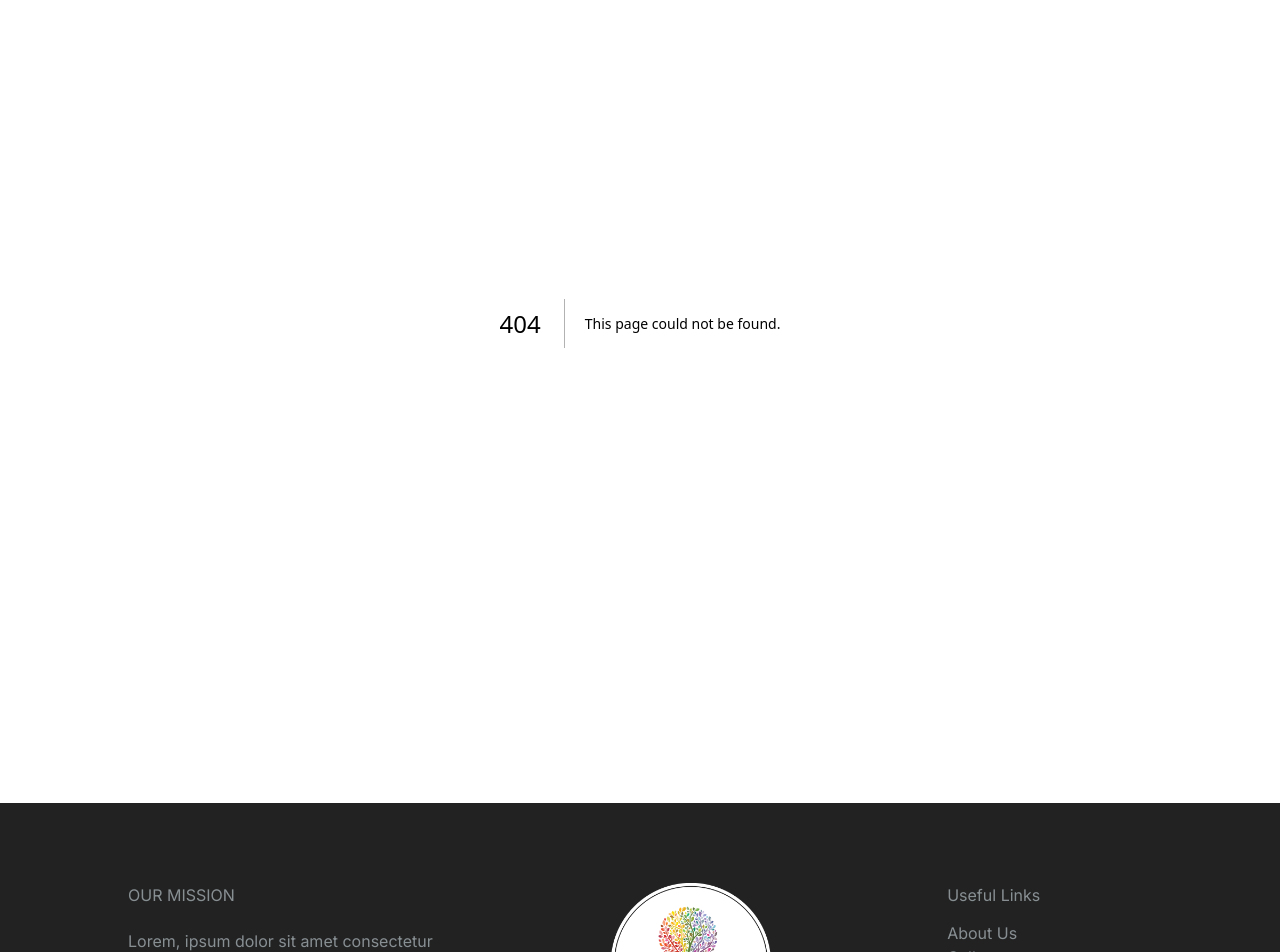
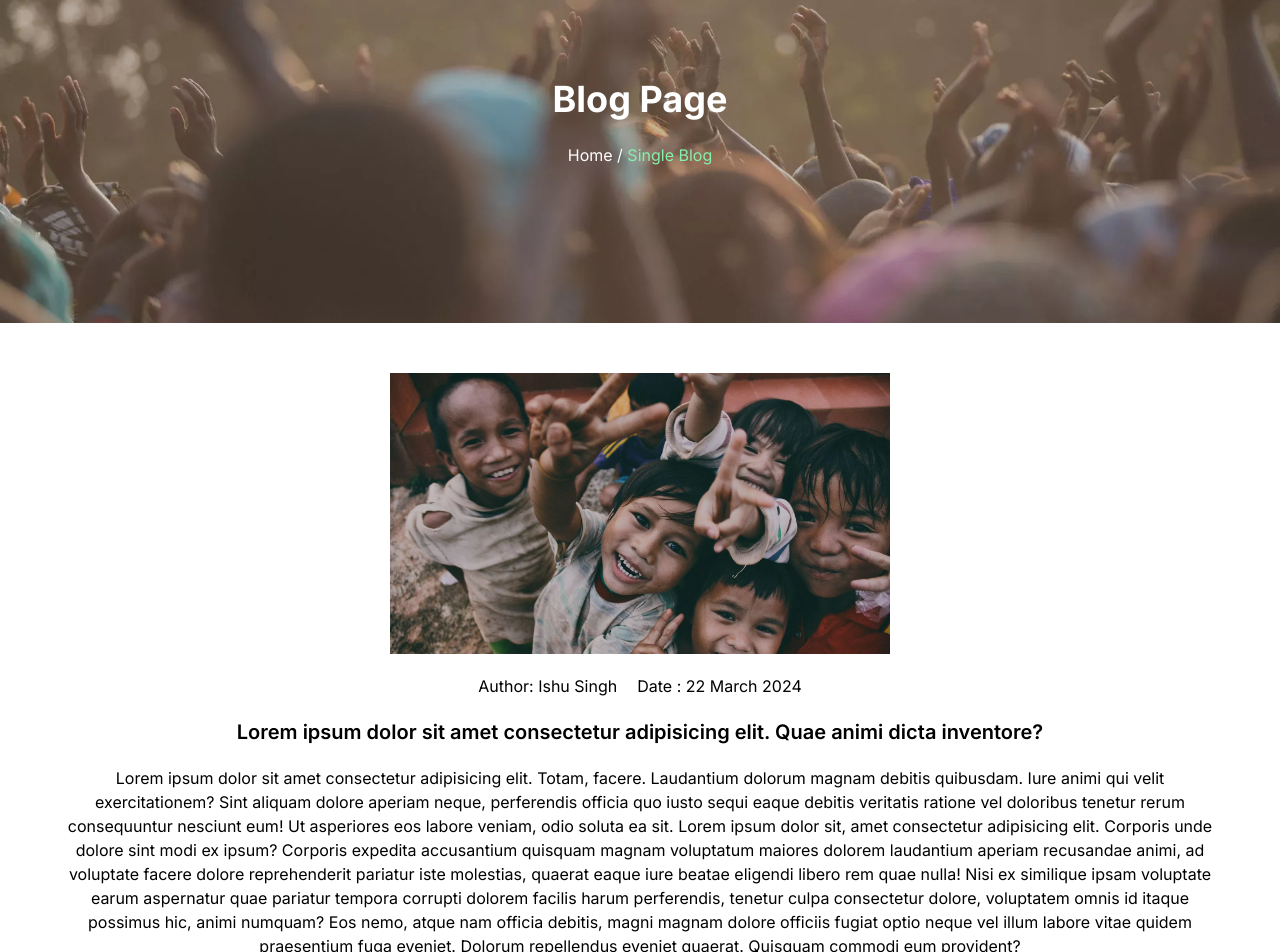
Before and after one commit to anurajkumar23/Asha-foundation, a Next.js app: page /blog/1 in a window 1280 px wide. Before the commit this address had no page. Shown: the part 173-1125 px from the top of the page. Built offline with nearby package versions, Linux system fonts and the light colour scheme.

Commit message:
blog-slug

```diff
--- /dev/null
+++ b/src/app/blog/[slug]/page.tsx
@@ -0,0 +1,75 @@
+import Image from "next/image";
+import Link from "next/link";
+import React from "react";
+import Work from "@/app/components/Home/works/work";
+
+export default function page() {
+  return (
+    <div>
+      <div>
+        <div className="relative ">
+          <Image
+            height={500}
+            width={500}
+            src="/images/background-2.jpg"
+            alt="Car Wash"
+            loading="lazy"
+            className="object-cover w-full h-[400px]"
+          />
+          <div className="absolute inset-0 flex items-center justify-center text-center">
+            <div>
+              <p className="text-white font-bold text-4xl">Blog Page </p>
+              <br />
+              <p className="text-white">
+                <Link href={"/"}>Home</Link> /{" "}
+                <span className="text-green-300">Single Blog</span>
+              </p>
+            </div>
+          </div>
+        </div>
+
+
+        <div className="pt-[50px] text-center">
+          <Image
+            height={500}
+            width={500}
+            src="/images/background-1.jpg"
+            alt="galery-01"
+            className="mx-auto "
+          />
+          <div className="flex justify-center mt-5">
+            <p className="mr-5">Author: Ishu Singh</p>
+            <p>Date : 22 March 2024</p>
+          </div>
+          <h2 className="mt-5 mb-5 hover:text-green-300 text-xl font-semibold">
+            Lorem ipsum dolor sit amet consectetur adipisicing elit. Quae animi
+            dicta inventore?
+          </h2>
+          <p className="mx-[5%] ">
+            Lorem ipsum dolor sit amet consectetur adipisicing elit. Totam,
+            facere. Laudantium dolorum magnam debitis quibusdam. Iure animi qui
+            velit exercitationem? Sint aliquam dolore aperiam neque, perferendis
+            officia quo iusto sequi eaque debitis veritatis ratione vel
+            doloribus tenetur rerum consequuntur nesciunt eum! Ut asperiores eos
+            labore veniam, odio soluta ea sit. Lorem ipsum dolor sit, amet
+            consectetur adipisicing elit. Corporis unde dolore sint modi ex
+            ipsum? Corporis expedita accusantium quisquam magnam voluptatum
+            maiores dolorem laudantium aperiam recusandae animi, ad voluptate
+            facere dolore reprehenderit pariatur iste molestias, quaerat eaque
+            iure beatae eligendi libero rem quae nulla! Nisi ex similique ipsam
+            voluptate earum aspernatur quae pariatur tempora corrupti dolorem
+            facilis harum perferendis, tenetur culpa consectetur dolore,
+            voluptatem omnis id itaque possimus hic, animi numquam? Eos nemo,
+            atque nam officia debitis, magni magnam dolore officiis fugiat optio
+            neque vel illum labore vitae quidem praesentium fuga eveniet.
+            Dolorum repellendus eveniet quaerat. Quisquam commodi eum provident?
+          </p>
+          <p className="mt-5 text-right mx-[5%]">
+            share: facebook , whatsapp ,instagram , telegram{" "}
+          </p>
+        </div>
+        <Work/>
+      </div>
+    </div>
+  );
+}
```
